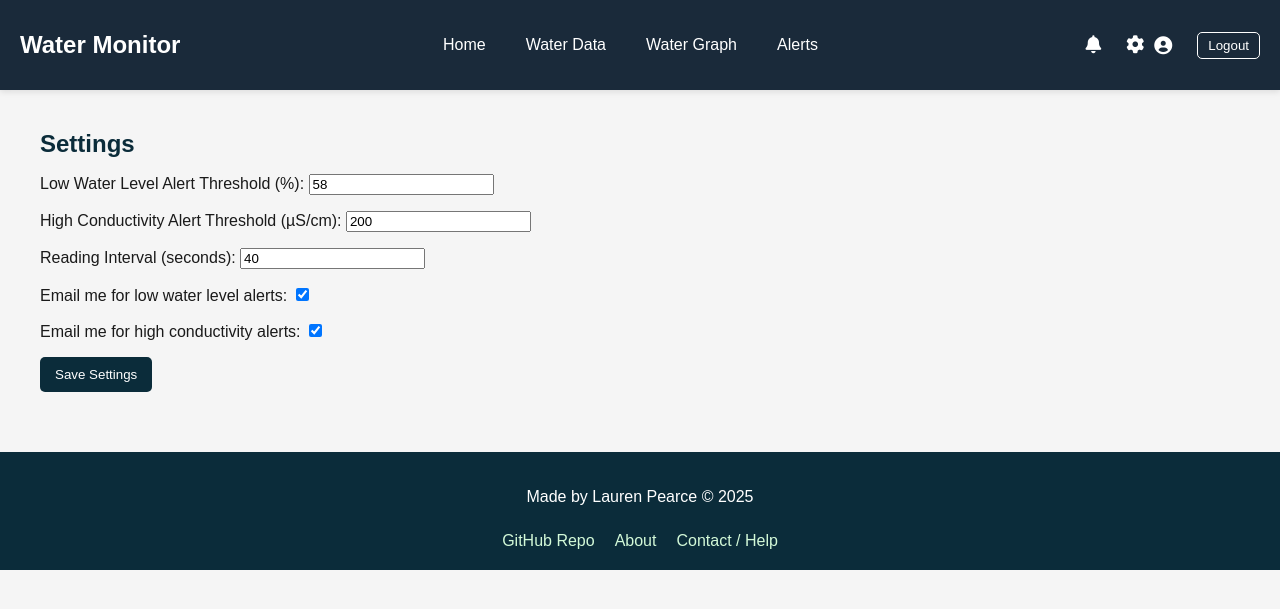
After one commit to lauren3pearce/water-monitor, a Django app: page /monitor/settings/ in a window 1280 px wide. The commit adds this page. Shown: the top 609 px of the page. Run offline with Django 5.2, Linux system fonts and the light colour scheme; a user stored in the database is signed in; data comes from the database, SQL or seed files in the repository; both versions use the stored data as it was after the commit.

Commit message:
email notifications (in terminal)

```diff
--- a/monitorDashboard/dashboard/monitor/forms.py
+++ b/monitorDashboard/dashboard/monitor/forms.py
@@ -1,6 +1,7 @@
 from django import forms
 from django.contrib.auth.forms import UserCreationForm
 from django.contrib.auth.models import User
+from .models import UserSettings
 
 class CustomUserCreationForm(UserCreationForm):
     email = forms.EmailField(required=True)
@@ -8,3 +9,21 @@ class CustomUserCreationForm(UserCreationForm):
     class Meta:
         model = User
         fields = ['username', 'email', 'password1', 'password2']
+
+class UserSettingsForm(forms.ModelForm):
+    class Meta:
+        model = UserSettings
+        fields = [
+            'low_water_threshold',
+            'high_conductivity_threshold',
+            'reading_interval_seconds',
+            'notify_low_water',
+            'notify_high_conductivity'
+        ]
+        labels = {
+            'low_water_threshold': 'Low Water Level Alert Threshold (%)',
+            'high_conductivity_threshold': 'High Conductivity Alert Threshold (µS/cm)',
+            'reading_interval_seconds': 'Reading Interval (seconds)',
+            'notify_low_water': 'Email me for low water level alerts',
+            'notify_high_conductivity': 'Email me for high conductivity alerts',
+        }
--- a/monitorDashboard/dashboard/monitor/models.py
+++ b/monitorDashboard/dashboard/monitor/models.py
@@ -19,3 +19,16 @@ class Alert(models.Model):
 
     def __str__(self):
         return f"{self.timestamp} - {self.user.username} - {self.message}"
+
+class UserSettings(models.Model):
+    user = models.OneToOneField(User, on_delete=models.CASCADE)
+    low_water_threshold = models.IntegerField(default=20)
+    high_conductivity_threshold = models.IntegerField(default=200)
+    reading_interval_seconds = models.IntegerField(default=30)
+
+    # email notifications
+    notify_low_water = models.BooleanField(default=False)
+    notify_high_conductivity = models.BooleanField(default=False)
+
+    def __str__(self):
+        return f"Settings for {self.user.username}"
--- a/monitorDashboard/dashboard/monitor/static/monitor/styles.css
+++ b/monitorDashboard/dashboard/monitor/static/monitor/styles.css
@@ -235,3 +235,83 @@ select {
     border: 1px solid #ccc;
     font-size: 14px;
 }
+
+.message-container {
+    position: fixed;
+    top: 20px;
+    right: 20px;
+    z-index: 9999;
+    width: 300px;
+}
+
+.alert {
+    padding: 15px 20px;
+    margin-bottom: 10px;
+    border-radius: 8px;
+    color: #fff;
+    font-weight: bold;
+    box-shadow: 0 4px 12px rgba(0, 0, 0, 0.2);
+    animation: fadeIn 0.3s ease-in-out;
+    position: relative;
+}
+
+/* Custom color styles */
+/* Explicit classes if tags do come through */
+.alert.success {
+    background-color: #2c6e49;
+}
+
+.alert.error, .alert.danger {
+    background-color: #991b1b;
+}
+
+.alert.info {
+    background-color: #1e3a8a;
+}
+
+.alert.warning {
+    background-color: #d97706;
+}
+.close-btn {
+    position: absolute;
+    top: 4px;
+    right: 10px;
+    cursor: pointer;
+    font-size: 20px;
+}
+
+
+@keyframes fadeIn {
+    from { opacity: 0; transform: translateY(-10px); }
+    to { opacity: 1; transform: translateY(0); }
+}
+
+.nav-icons a {
+    color: white !important;
+    margin-left: 15px;
+    font-size: 18px;
+    text-decoration: none;
+}
+
+.nav-icons a:visited {
+    color: white !important;
+}
+
+.nav-icons a:hover {
+    color: #d3f9d8 !important;
+}
+
+.nav-icons i {
+    color: white !important;
+    font-size: 18px;
+    cursor: pointer;
+}
+
+.inline-alert {
+    background-color: #ffe6e6;
+    color: #991b1b;
+    padding: 12px 18px;
+    border-radius: 6px;
+    font-weight: bold;
+    margin-top: 10px;
+}
--- a/monitorDashboard/dashboard/monitor/templates/base.html
+++ b/monitorDashboard/dashboard/monitor/templates/base.html
@@ -70,10 +70,16 @@
             <li><a href="{% url 'water_data' %}">Water Data</a></li>
             <li><a href="{% url 'water_level_graph' %}">Water Graph</a></li>
             <li><a href="{% url 'alerts' %}">Alerts</a></li>
+
         </ul>
         <div class="nav-icons">
             {% if user.is_authenticated %}
-                <i class="fas fa-bell"></i>
+                <a href="{% url 'alerts' %}" title="Notifications">
+                    <i class="fas fa-bell"></i>
+                </a>
+                <a href="{% url 'settings' %}" title="Settings">
+                    <i class="fas fa-cog"></i>
+                </a>
                 <i class="fas fa-user-circle"></i>
                 <a href="{% url 'logout' %}"><button>Logout</button></a>
             {% else %}
@@ -99,5 +105,22 @@
         </div>
     </footer>
 
+    {% if messages %}
+        <div class="message-container">
+            {% for message in messages %}
+            <div class="alert {{ message.tags }}">
+                {{ message }}
+                <span class="close-btn" onclick="this.parentElement.style.display='none';">&times;</span>
+            </div>
+            {% endfor %}
+        </div>
+    {% endif %}
+</body>
 
-</body>
+<script>
+    setTimeout(() => {
+      document.querySelectorAll('.alert').forEach(el => {
+        el.style.display = 'none';
+      });
+    }, 5000);
+</script>
--- /dev/null
+++ b/monitorDashboard/dashboard/monitor/templates/monitor/settings.html
@@ -0,0 +1,11 @@
+{% extends 'base.html' %}
+{% block title %}Settings - Water Monitor{% endblock %}
+{% block content %}
+<h2>Settings</h2>
+
+<form method="POST">
+    {% csrf_token %}
+    {{ form.as_p }}
+    <button type="submit">Save Settings</button>
+</form>
+{% endblock %}
--- a/monitorDashboard/dashboard/monitor/urls.py
+++ b/monitorDashboard/dashboard/monitor/urls.py
@@ -11,4 +11,5 @@ urlpatterns = [
     path('export/', views.export_csv, name='export_csv'),
     path('alerts/export/', views.export_alerts_csv, name='export_alerts_csv'),
     path('graph/data/', views.get_graph_data, name='get_graph_data'),
+    path('settings/', views.settings_view, name='settings'),
 ]
--- a/monitorDashboard/dashboard/monitor/views.py
+++ b/monitorDashboard/dashboard/monitor/views.py
@@ -1,12 +1,12 @@
 from django.shortcuts import render
-from .models import WaterData, Alert
+from .models import WaterData, Alert, UserSettings
 import matplotlib.pyplot as plt
 from io import BytesIO
 from django.http import HttpResponse, JsonResponse
 from django.contrib.auth.decorators import login_required
 from django.contrib.auth.forms import UserCreationForm
 from django.shortcuts import render, redirect
-from .forms import CustomUserCreationForm
+from .forms import CustomUserCreationForm, UserSettingsForm
 from django.utils import timezone
 import csv, json
 from django.db.models import Avg, Count
@@ -15,6 +15,10 @@ from datetime import datetime, timedelta
 from django.db.models import DateField
 from django.utils.dateformat import format
 from django.db.models.functions import TruncDay, TruncWeek, TruncMonth
+from django.contrib import messages
+from django.contrib.messages import get_messages
+from django.conf import settings
+from django.core.mail import send_mail
 
 # Create your views here.
 
@@ -30,34 +34,54 @@ def signup(request):
 
 @login_required
 def home(request):
-    # Get latest data for the logged-in user
-    data = WaterData.objects.filter(user=request.user).order_by('-timestamp')
-    latest_data = data.first()
+    # Clear leftover messages
+    list(get_messages(request))
 
-    alert = None  # Message to show on the homepage
+    # Get last 20 readings
+    data = WaterData.objects.filter(user=request.user).order_by('-timestamp')[:20]
+    data = list(reversed(list(data)))  # Ensure iterable twice
 
+    latest_data = data[-1] if data else None
+
+    timestamps = [format(d.timestamp, 'H:i:s') for d in data]
+    water_levels = [d.water_level for d in data]
+    conductivity = [d.conductivity for d in data]
+
+    # Get user settings for thresholds + notifications
+    user_settings, _ = UserSettings.objects.get_or_create(user=request.user)
+
+    alert = None
     if latest_data:
-        # Conditions
-        low_water_level = latest_data.water_level < 20
-        high_conductivity = latest_data.conductivity > 200
+        if latest_data.water_level < user_settings.low_water_threshold:
+            alert = f"Low water level detected: {latest_data.water_level}%"
+            created, _ = Alert.objects.get_or_create(user=request.user, message=alert, level="Warning")
+            if created and user_settings.notify_low_water:
+                send_mail(
+                    'Water Monitor Alert - Low Water Level',
+                    alert,
+                    settings.DEFAULT_FROM_EMAIL,
+                    [request.user.email],
+                    fail_silently=True,
+                )
 
-        # Generate alert message
-        if low_water_level:
-            alert = f"Low water level detected: {latest_data.water_level}%"
-
-            # Save alert if it hasn't already been saved today
-            if not Alert.objects.filter(user=request.user, message=alert, timestamp__date=timezone.now().date()).exists():
-                Alert.objects.create(user=request.user, message=alert, level="Warning")
-
-        elif high_conductivity:
+        elif latest_data.conductivity > user_settings.high_conductivity_threshold:
             alert = f"High conductivity detected: {latest_data.conductivity} µS/cm"
-
-            if not Alert.objects.filter(user=request.user, message=alert, timestamp__date=timezone.now().date()).exists():
-                Alert.objects.create(user=request.user, message=alert, level="Warning")
+            created, _ = Alert.objects.get_or_create(user=request.user, message=alert, level="Warning")
+            if created and user_settings.notify_high_conductivity:
+                send_mail(
+                    'Water Monitor Alert - High Conductivity',
+                    alert,
+                    settings.DEFAULT_FROM_EMAIL,
+                    [request.user.email],
+                    fail_silently=True,
+                )
 
     context = {
         'latest_data': latest_data,
-        'alert': alert
+        'alert': alert,
+        'timestamps': timestamps,
+        'water_levels': water_levels,
+        'conductivity': conductivity,
     }
 
     return render(request, 'monitor/home.html', context)
@@ -260,3 +284,18 @@ def export_csv(request):
         writer.writerow([row.timestamp, row.water_level, row.conductivity])
 
     return response
+
+@login_required
+def settings_view(request):
+    settings, created = UserSettings.objects.get_or_create(user=request.user)
+
+    if request.method == 'POST':
+        form = UserSettingsForm(request.POST, instance=settings)
+        if form.is_valid():
+            form.save()
+            messages.success(request, "Settings updated successfully.")
+            return redirect('settings')
+    else:
+        form = UserSettingsForm(instance=settings)
+
+    return render(request, 'monitor/settings.html', {'form': form})
```
Also changed, not shown: monitorDashboard/dashboard/dashboard/settings.py (+12 -0 lines), monitorDashboard/dashboard/monitor/templates/monitor/home.html (+40 -4 lines), monitorDashboard/dashboard/db.sqlite3, monitorDashboard/dashboard/monitor/migrations/0004_usersettings.py (added), monitorDashboard/dashboard/monitor/migrations/0005_usersettings_notify_high_conductivity_and_more.py (added).
